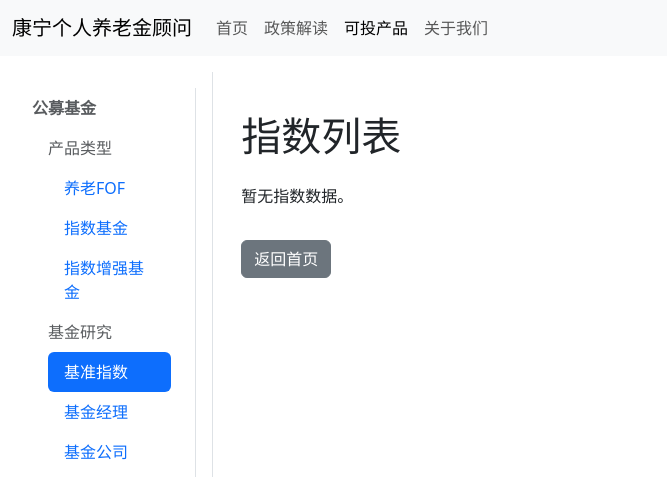
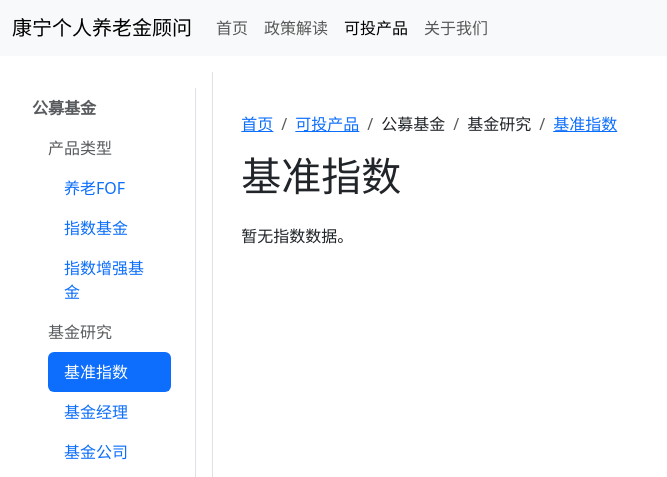
Before and after one commit to euyuil/codename-q-private-pension, a Flask app: page /products/funds/research/indices in a window 1280 px wide. Shown: the top 477 px of the page, without its empty margins (0-667 px from the left). Run offline with Flask 3, Linux system fonts and the light colour scheme; data that the repository does not hold is empty.

Commit message:
Add breadcrumb

```diff
--- a/app/api/routes.py
+++ b/app/api/routes.py
@@ -2,7 +2,7 @@ import pandas as pd
 from flask import jsonify, request
 from data_module.data_api import DataManager
 from app.api import api_bp
-from app.models import db, EnhancedIndexFund, Fund, IndexFund, Security, TargetDateFund
+from app.models import views, EnhancedIndexFund, IndexFund, TargetDateFund
 from myutils.bench_util import get_benchmark_data as u_get_benchmark_data
 
 data_manager = DataManager()
@@ -10,7 +10,7 @@ data_manager = DataManager()
 @api_bp.route("/funds/research/indices/<index_code>/data")
 def api_funds_research_index_data(index_code):
     """API: 获取基准指数的行情数据"""
-    security = Security.query.filter(Security.code == index_code).first()
+    security = views.Security.query.filter(views.Security.code == index_code).first()
     if security is None:
         return jsonify({"error": "No such index found"}), 404
     if not security.type.startswith("TI"):
@@ -107,7 +107,7 @@ def get_enhanced_index_funds():
 
 @api_bp.route("/benchmark", methods=["GET"])
 def get_benchmark():
-    benchmark = Security.query.filter(Security.type.like("TI%")).all()
+    benchmark = views.Security.query.filter(views.Security.type.like("TI%")).all()
     return jsonify(
         [
             {
--- a/app/main/routes.py
+++ b/app/main/routes.py
@@ -1,8 +1,7 @@
-import pandas as pd
 from flask import abort, render_template
 from data_module.data_api import DataManager
 from app.main import main_bp
-from app.models import EnhancedIndexFund, Fund, IndexFund, Security, TargetDateFund
+from app.models import views, EnhancedIndexFund, Fund, IndexFund, TargetDateFund
 
 data_manager = DataManager()
 
@@ -57,29 +56,29 @@ def single_fund(sub_category, fund_code):
 @main_bp.route("/products/funds/research/indices")
 def products_funds_research_indices():
     """基准指数页面"""
-    indices = Security.query.filter(Security.type.like("TI%")).all()
+    indices = views.Security.query.filter(views.Security.type.like("TI%")).all()
     return render_template("products/funds/research/indices.html", indices=indices)
 
 @main_bp.route("/products/funds/research/indices/<index_code>")
 def products_funds_research_index_detail(index_code):
     """基准指数详细页面"""
-    security = Security.query.filter(Security.code == index_code).first()
+    security = views.Security.query.filter(views.Security.code == index_code).first()
     if security is None:
         abort(404, description="No such index found")
     if not security.type.startswith("TI"):
         abort(400, description="This is not an index")
-    return render_template("products/funds/research/index_detail.html", security=security)
+    return render_template("products/funds/research/index_detail.html", index=security)
 
 @main_bp.route("/products/funds/research/managers")
 def products_funds_research_managers():
     """基金经理介绍页面"""
-    managers = list(get_all_research('managers'))
+    managers = []
     return render_template("products/funds/research/managers.html", managers=managers)
 
 @main_bp.route("/products/funds/research/managers/<manager_id>")
 def products_funds_research_manager_detail(manager_id):
     """基金经理详细页面"""
-    manager = get_research_data('managers', manager_id)
+    manager = get_research_data("managers", manager_id)
     if not manager:
         abort(404)
     return render_template("products/funds/research/manager_detail.html", manager=manager)
@@ -87,13 +86,13 @@ def products_funds_research_manager_detail(manager_id):
 @main_bp.route("/products/funds/research/management")
 def products_funds_research_management():
     """管理公司介绍页面"""
-    management_companies = list(get_all_research('management'))
+    management_companies = []
     return render_template("products/funds/research/management.html", management_companies=management_companies)
 
 @main_bp.route("/products/funds/research/management/<management_id>")
 def products_funds_research_management_detail(management_id):
     """管理公司详细页面"""
-    management = get_research_data('management', management_id)
+    management = get_research_data("management", management_id)
     if not management:
         abort(404)
     return render_template("products/funds/research/management_detail.html", management=management)
--- a/app/models/__init__.py
+++ b/app/models/__init__.py
@@ -5,7 +5,6 @@ from .enhanced_index_fund import EnhancedIndexFund
 from .fund import Fund
 from .fund_benchmark import FundBenchmark
 from .index_fund import IndexFund
-from .security import Security
 from .target_date_fund import TargetDateFund
 
 __all__ = [
@@ -16,6 +15,5 @@ __all__ = [
     "Fund",
     "FundBenchmark",
     "IndexFund",
-    "Security",
     "TargetDateFund"
 ]
--- a/app/models/views/__init__.py
+++ b/app/models/views/__init__.py
@@ -1,5 +1,7 @@
 from .fund_benchmark import FundBenchmark
+from .security import Security
 
 __all__ = [
-    "FundBenchmark"
+    "FundBenchmark",
+    "Security"
 ]
--- a/app/templates/products/funds/research/indices.html
+++ b/app/templates/products/funds/research/indices.html
@@ -1,10 +1,20 @@
 {% extends "products_layout.html" %}
 
-{% block title %}指数列表{% endblock %}
+{% block title %}基准指数{% endblock %}
 
 {% block main_content %}
 <div class="container mt-4">
-  <h1 class="mb-4">指数列表</h1>
+  <nav aria-label="breadcrumb">
+    <ol class="breadcrumb">
+      <li class="breadcrumb-item"><a href="{{ url_for('main.index') }}">首页</a></li>
+      <li class="breadcrumb-item"><a href="{{ url_for('main.products') }}">可投产品</a></li>
+      <li class="breadcrumb-item">公募基金</li>
+      <li class="breadcrumb-item">基金研究</li>
+      <li class="breadcrumb-item active" aria-current="page"><a href="{{ url_for('main.products_funds_research_indices') }}">基准指数</a></li>
+    </ol>
+  </nav>
+
+  <h1 class="mb-4">基准指数</h1>
   {% if indices %}
   <table class="table table-striped table-sm">
     <thead>
@@ -29,6 +39,5 @@
   {% else %}
   <p>暂无指数数据。</p>
   {% endif %}
-  <a href="/" class="btn btn-secondary mt-3">返回首页</a>
 </div>
 {% endblock %}
--- a/app/templates/products_layout.html
+++ b/app/templates/products_layout.html
@@ -7,44 +7,47 @@
       <!-- 公募基金 -->
       <a class="nav-link disabled"><strong>公募基金</strong></a>
       <nav class="nav nav-pills flex-column ms-3">
+        <!-- 产品类型 -->
         <a class="nav-link disabled">产品类型</a>
         <nav class="nav nav-pills flex-column ms-3">
-          <a class="nav-link {% if request.endpoint == 'main.products_funds_fof' or request.endpoint.startswith('main.products_funds_fof_') %}active{% endif %}" href="{{ url_for('main.products_funds_fof') }}">养老FOF</a>
-          <a class="nav-link {% if request.endpoint == 'main.products_funds_indexfunds' or request.endpoint.startswith('main.products_funds_indexfunds_') %}active{% endif %}" href="{{ url_for('main.products_funds_indexfunds') }}">指数基金</a>
-          <a class="nav-link {% if request.endpoint == 'main.products_funds_enhanced' or request.endpoint.startswith('main.products_funds_enhanced_') %}active{% endif %}" href="{{ url_for('main.products_funds_enhanced') }}">指数增强基金</a>
+          <a class="nav-link {% if request.endpoint.startswith('main.products_funds_fof') or request.endpoint == 'main.single_fund' and sub_category == 'fof' %}active{% endif %}" href="{{ url_for('main.products_funds_fof') }}">养老FOF</a>
+          <a class="nav-link {% if request.endpoint.startswith('main.products_funds_indexfunds') or request.endpoint == 'main.single_fund' and sub_category == 'indexfunds' %}active{% endif %}" href="{{ url_for('main.products_funds_indexfunds') }}">指数基金</a>
+          <a class="nav-link {% if request.endpoint.startswith('main.products_funds_enhanced') or request.endpoint == 'main.single_fund' and sub_category == 'enhanced' %}active{% endif %}" href="{{ url_for('main.products_funds_enhanced') }}">指数增强基金</a>
         </nav>
       </nav>
+
+      <!-- 基金研究 -->
       <nav class="nav nav-pills flex-column ms-3">
         <a class="nav-link disabled">基金研究</a>
         <nav class="nav nav-pills flex-column ms-3">
-          <a class="nav-link {% if request.endpoint == 'main.products_funds_research_indices' or request.endpoint.startswith('main.products_funds_research_indices_') %}active{% endif %}" href="{{ url_for('main.products_funds_research_indices') }}">基准指数</a>
-          <a class="nav-link {% if request.endpoint == 'main.products_funds_research_managers' or request.endpoint.startswith('main.products_funds_research_managers_') %}active{% endif %}" href="{{ url_for('main.products_funds_research_managers') }}">基金经理</a>
-          <a class="nav-link {% if request.endpoint == 'main.products_funds_research_management' or request.endpoint.startswith('main.products_funds_research_management_') %}active{% endif %}" href="{{ url_for('main.products_funds_research_management') }}">基金公司</a>
+          <a class="nav-link {% if request.endpoint.startswith('main.products_funds_research_ind') %}active{% endif %}" href="{{ url_for('main.products_funds_research_indices') }}">基准指数</a>
+          <a class="nav-link {% if request.endpoint.startswith('main.products_funds_research_managers') %}active{% endif %}" href="{{ url_for('main.products_funds_research_managers') }}">基金经理</a>
+          <a class="nav-link {% if request.endpoint.startswith('main.products_funds_research_management') %}active{% endif %}" href="{{ url_for('main.products_funds_research_management') }}">基金公司</a>
         </nav>
       </nav>
 
       <!-- 银行理财 -->
       <a class="nav-link disabled"><strong>银行理财</strong></a>
       <nav class="nav nav-pills flex-column ms-3">
-        <a class="nav-link {% if request.endpoint == 'main.products_bank_list' or request.endpoint.startswith('main.products_bank_list_') %}active{% endif %}" href="{{ url_for('main.products_bank_list') }}">产品列表</a>
-        <a class="nav-link {% if request.endpoint == 'main.products_bank_orgs' or request.endpoint.startswith('main.products_bank_orgs_') %}active{% endif %}" href="{{ url_for('main.products_bank_orgs') }}">相关机构</a>
-        <a class="nav-link {% if request.endpoint == 'main.products_bank_history' or request.endpoint.startswith('main.products_bank_history_') %}active{% endif %}" href="{{ url_for('main.products_bank_history') }}">历史数据</a>
+        <a class="nav-link {% if request.endpoint.startswith('main.products_bank_list') %}active{% endif %}" href="{{ url_for('main.products_bank_list') }}">产品列表</a>
+        <a class="nav-link {% if request.endpoint.startswith('main.products_bank_orgs') %}active{% endif %}" href="{{ url_for('main.products_bank_orgs') }}">相关机构</a>
+        <a class="nav-link {% if request.endpoint.startswith('main.products_bank_history') %}active{% endif %}" href="{{ url_for('main.products_bank_history') }}">历史数据</a>
       </nav>
 
       <!-- 商业养老保险 -->
       <a class="nav-link disabled"><strong>商业养老保险</strong></a>
       <nav class="nav nav-pills flex-column ms-3">
-        <a class="nav-link {% if request.endpoint == 'main.products_insurance_list' or request.endpoint.startswith('main.products_insurance_list_') %}active{% endif %}" href="{{ url_for('main.products_insurance_list') }}">产品列表</a>
-        <a class="nav-link {% if request.endpoint == 'main.products_insurance_companies' or request.endpoint.startswith('main.products_insurance_companies_') %}active{% endif %}" href="{{ url_for('main.products_insurance_companies') }}">保险公司介绍</a>
-        <a class="nav-link {% if request.endpoint == 'main.products_insurance_terms' or request.endpoint.startswith('main.products_insurance_terms_') %}active{% endif %}" href="{{ url_for('main.products_insurance_terms') }}">条款解读</a>
+        <a class="nav-link {% if request.endpoint.startswith('main.products_insurance_list') %}active{% endif %}" href="{{ url_for('main.products_insurance_list') }}">产品列表</a>
+        <a class="nav-link {% if request.endpoint.startswith('main.products_insurance_companies') %}active{% endif %}" href="{{ url_for('main.products_insurance_companies') }}">保险公司介绍</a>
+        <a class="nav-link {% if request.endpoint.startswith('main.products_insurance_terms') %}active{% endif %}" href="{{ url_for('main.products_insurance_terms') }}">条款解读</a>
       </nav>
 
       <!-- 储蓄存款 -->
       <a class="nav-link disabled"><strong>储蓄存款</strong></a>
       <nav class="nav nav-pills flex-column ms-3">
-        <a class="nav-link {% if request.endpoint == 'main.products_deposits_list' or request.endpoint.startswith('main.products_deposits_list_') %}active{% endif %}" href="{{ url_for('main.products_deposits_list') }}">产品列表</a>
-        <a class="nav-link {% if request.endpoint == 'main.products_deposits_types' or request.endpoint.startswith('main.products_deposits_types_') %}active{% endif %}" href="{{ url_for('main.products_deposits_types') }}">定期/活期介绍</a>
-        <a class="nav-link {% if request.endpoint == 'main.products_deposits_rates' or request.endpoint.startswith('main.products_deposits_rates_') %}active{% endif %}" href="{{ url_for('main.products_deposits_rates') }}">利率比较</a>
+        <a class="nav-link {% if request.endpoint.startswith('main.products_deposits_list') %}active{% endif %}" href="{{ url_for('main.products_deposits_list') }}">产品列表</a>
+        <a class="nav-link {% if request.endpoint.startswith('main.products_deposits_types') %}active{% endif %}" href="{{ url_for('main.products_deposits_types') }}">定期/活期介绍</a>
+        <a class="nav-link {% if request.endpoint.startswith('main.products_deposits_rates') %}active{% endif %}" href="{{ url_for('main.products_deposits_rates') }}">利率比较</a>
       </nav>
 
     </nav>
```
Also changed, not shown: app/models/views/security.py (renamed from app/models/security.py, +5 -4 lines), app/templates/products/funds/enhanced.html (+10 -0 lines), app/templates/products/funds/fof.html (+10 -1 lines), app/templates/products/funds/indexfunds.html (+10 -0 lines), app/templates/products/funds/research/index_detail.html (+18 -7 lines), app/templates/products/funds/research/management.html (added, +19 -0 lines), app/templates/products/funds/research/managers.html (added, +19 -0 lines), app/templates/products/funds/single_fund.html (+21 -2 lines), myutils/bench_util.py (+3 -5 lines).
